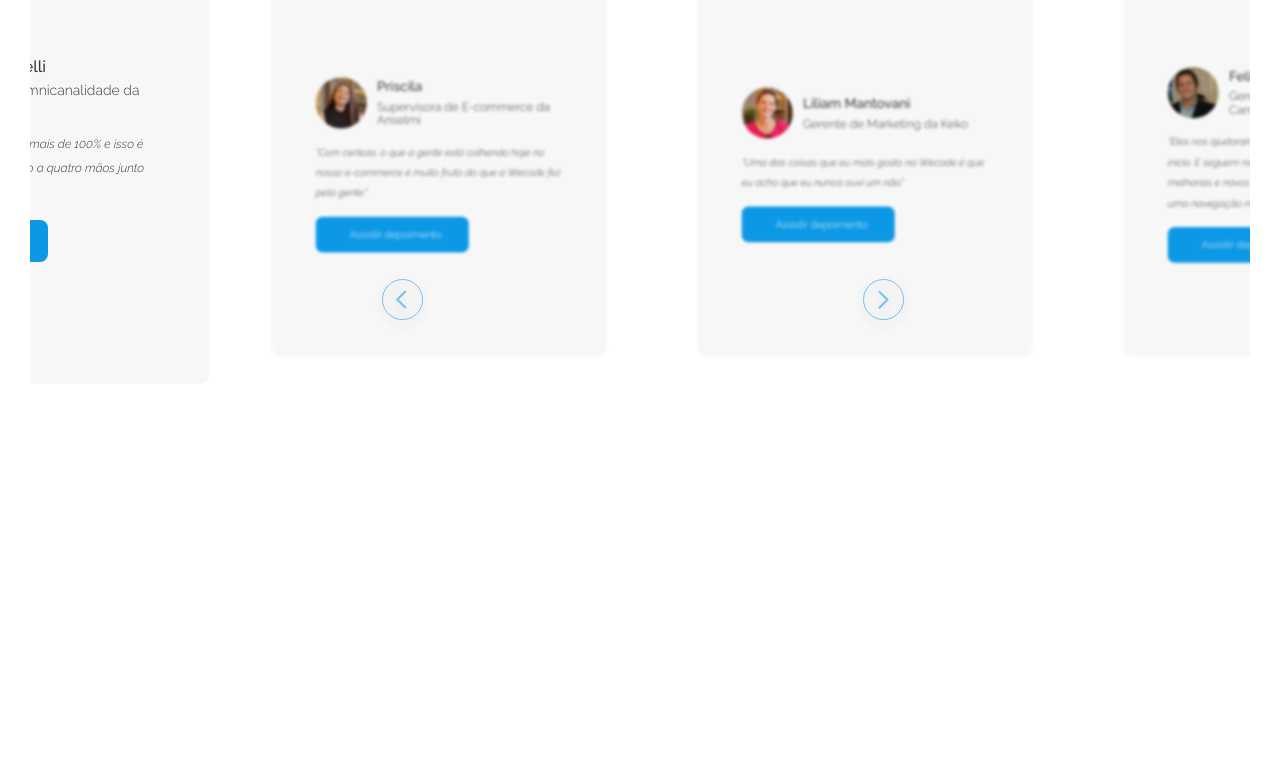
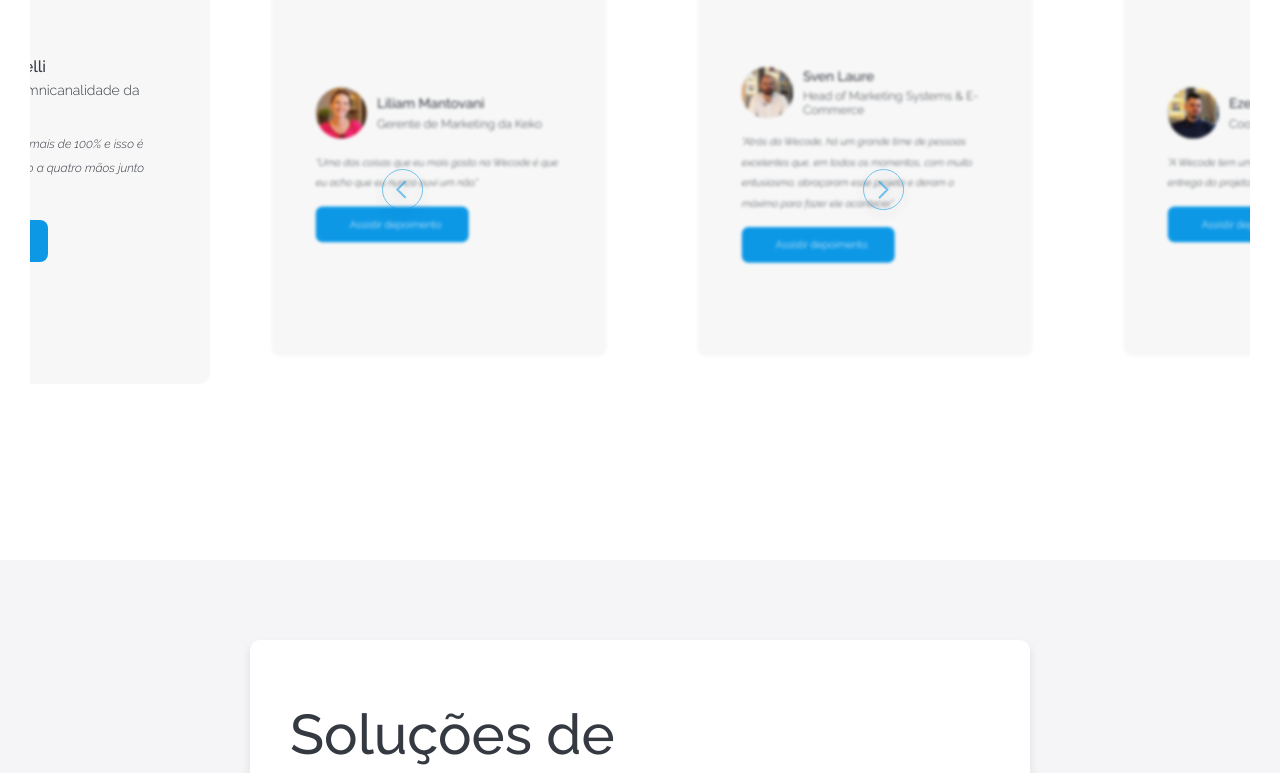
Before and after one commit to wecode-digital/siteWecode, a Next.js app: page / in a window 1280 px wide. Shown: the part 1909-2682 px from the top of the page. Built offline with nearby package versions, Linux system fonts and the light colour scheme.

Commit message:
removendo videos por hora

```diff
--- a/src/components/Depoimento-clientes/index.tsx
+++ b/src/components/Depoimento-clientes/index.tsx
@@ -134,16 +134,16 @@ const testimonials: Testimonial[] = [
       vertical: alanBibi,
     }
   },
-  {
-    name: 'Priscila',
-    position: 'Supervisora de E-commerce da Anselmi',
-    image: priscilaAnselmiPhoto,
-    testimonial: '&quotCom certeza, o que a gente está colhendo hoje no nosso e-commerce é muito <span>fruto do que a Wecode fez pela gente</span>.&quot',
-    video: {
-      horizontal: priscilaAnselmi,
-      vertical: priscilaAnselmi,
-    }
-  },
+  // {
+  //   name: 'Priscila',
+  //   position: 'Supervisora de E-commerce da Anselmi',
+  //   image: priscilaAnselmiPhoto,
+  //   testimonial: '&quotCom certeza, o que a gente está colhendo hoje no nosso e-commerce é muito <span>fruto do que a Wecode fez pela gente</span>.&quot',
+  //   video: {
+  //     horizontal: priscilaAnselmi,
+  //     vertical: priscilaAnselmi,
+  //   }
+  // },
   {
     name: 'Liliam Mantovani',
     position: 'Gerente de Marketing da Keko',
@@ -154,46 +154,46 @@ const testimonials: Testimonial[] = [
       vertical: liliamKeko,
     }
   },
-  {
-    name: 'Felipe Farina',
-    position: 'Gerente de E-commerce da Carraro',
-    image: felipeFarina,
-    testimonial: '&quotEles nos ajudaram bastante no processo, desde o início. E seguem nos ajudando ainda hoje na parte de <span>melhorias e novos recursos</span> para ter, cada vez mais, uma <span>navegação melhor</span> do nosso consumidor.&quot',
-    video: {
-      horizontal: felipeHorizontal,
-      vertical: felipeVertical,
-    }
-  },
-  {
-    name: 'Priscila Baum',
-    position: 'Gerente de E-commerce da PICCADILLY',
-    image: priscilaBaum,
-    testimonial: '&quotA parceria com a Wecode foi assertiva. No primeiro ano, a gente já pôde notar um <span>crescimento do canal digital</span> e o trabalho continua crescendo, sempre em desenvolvimento, com todos os <span>times super integrados</span>.&quot',
-    video: {
-      horizontal: priscilaHorizontal,
-      vertical: priscilaVertical,
-    }
-  },
-  {
-    name: 'Giuliano Bettanin',
-    position: 'Gestor dos Canais Digitais da InBetta',
-    image: giulianoBettanin,
-    testimonial: '&quotA gente tem uma atenção especial, consegue conversar com os funcionários, tem uma <span>abertura</span> muito boa. Diria que temos um contato mais recorrente. Eles passam muita segurança no que falam e <span>é um parceiro que a gente pode contar</span>.&quot',
-    video: {
-      horizontal: giulianoHorizontal,
-      vertical: giulianoVertical,
-    }
-  },
-  {
-    name: 'Vínicius Martini',
-    position: 'Gerente de Marketing da Martiplast',
-    image: viniciusMartini,
-    testimonial: '&quotO parceiro veio, nos ouviu, entendeu o que era importante e, através dos seus recursos, nos entregou um projeto que, hoje, <span>é uma extensão da nossa marca</span>. É um espaço dentro do mundo digital onde a gente pode mostrar os nossos produtos com qualidade, pode <span>transmitir a nossa mensagem</span>.&quot',
-    video: {
-      horizontal: viniciusHorizontal,
-      vertical: viniciusVertical,
-    }
-  },
+  // {
+  //   name: 'Felipe Farina',
+  //   position: 'Gerente de E-commerce da Carraro',
+  //   image: felipeFarina,
+  //   testimonial: '&quotEles nos ajudaram bastante no processo, desde o início. E seguem nos ajudando ainda hoje na parte de <span>melhorias e novos recursos</span> para ter, cada vez mais, uma <span>navegação melhor</span> do nosso consumidor.&quot',
+  //   video: {
+  //     horizontal: felipeHorizontal,
+  //     vertical: felipeVertical,
+  //   }
+  // },
+  // {
+  //   name: 'Priscila Baum',
+  //   position: 'Gerente de E-commerce da PICCADILLY',
+  //   image: priscilaBaum,
+  //   testimonial: '&quotA parceria com a Wecode foi assertiva. No primeiro ano, a gente já pôde notar um <span>crescimento do canal digital</span> e o trabalho continua crescendo, sempre em desenvolvimento, com todos os <span>times super integrados</span>.&quot',
+  //   video: {
+  //     horizontal: priscilaHorizontal,
+  //     vertical: priscilaVertical,
+  //   }
+  // },
+  // {
+  //   name: 'Giuliano Bettanin',
+  //   position: 'Gestor dos Canais Digitais da InBetta',
+  //   image: giulianoBettanin,
+  //   testimonial: '&quotA gente tem uma atenção especial, consegue conversar com os funcionários, tem uma <span>abertura</span> muito boa. Diria que temos um contato mais recorrente. Eles passam muita segurança no que falam e <span>é um parceiro que a gente pode contar</span>.&quot',
+  //   video: {
+  //     horizontal: giulianoHorizontal,
+  //     vertical: giulianoVertical,
+  //   }
+  // // },
+  // {
+  //   name: 'Vínicius Martini',
+  //   position: 'Gerente de Marketing da Martiplast',
+  //   image: viniciusMartini,
+  //   testimonial: '&quotO parceiro veio, nos ouviu, entendeu o que era importante e, através dos seus recursos, nos entregou um projeto que, hoje, <span>é uma extensão da nossa marca</span>. É um espaço dentro do mundo digital onde a gente pode mostrar os nossos produtos com qualidade, pode <span>transmitir a nossa mensagem</span>.&quot',
+  //   video: {
+  //     horizontal: viniciusHorizontal,
+  //     vertical: viniciusVertical,
+  //   }
+  // },
   {
     name: 'Sven Laure',
     position: 'Head of Marketing Systems & E-Commerce',
```
